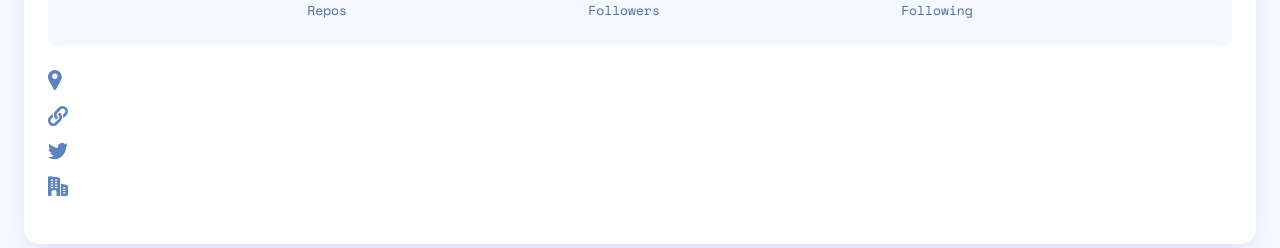
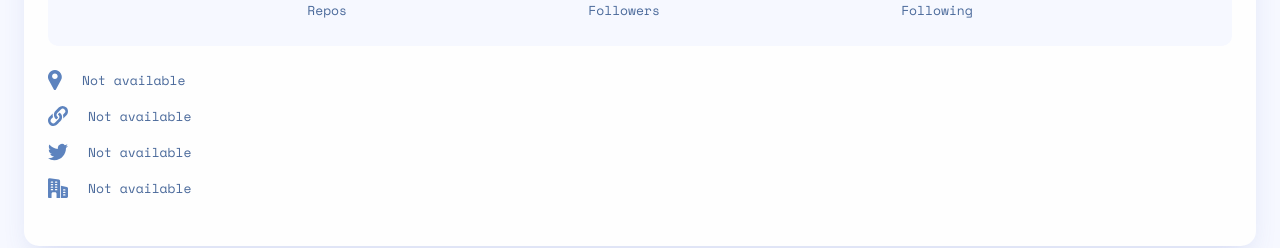
Before and after one commit to devjoppe/github-user-search-app, a React (Vite) app: page / in a window 1280 px wide. Shown: the part 330-578 px from the top of the page. Built offline with nearby package versions, Linux system fonts and the light colour scheme.

Commit message:
Added not available if data does not exist in link section

```diff
--- a/src/components/UserMainLinks.tsx
+++ b/src/components/UserMainLinks.tsx
@@ -5,19 +5,19 @@ const UserMainLinks = ({profileData}:profileInterface) => {
         <div className="main-profile-links">
             <div>
                 <img src="src/assets/icons/icon-location.svg" alt="Location" />
-                <span>{profileData.location}</span>
+                <span>{(profileData.location ? profileData.location : 'Not available')}</span>
             </div>
             <div>
                 <img src="src/assets/icons/icon-website.svg" alt="Location" />
-                <span>{profileData.blog}</span>
+                <span>{(profileData.blog ? profileData.blog : 'Not available')}</span>
             </div>
             <div>
                 <img src="src/assets/icons/icon-twitter.svg" alt="Location" />
-                <span>{profileData.twitter_username}</span>
+                <span>{(profileData.twitter_username ? profileData.twitter_username : 'Not available')}</span>
             </div>
             <div>
                 <img src="src/assets/icons/icon-company.svg" alt="Location" />
-                <span>{profileData.company}</span>
+                <span>{(profileData.company ? profileData.company : 'Not available')}</span>
             </div>
         </div>
     )
```
